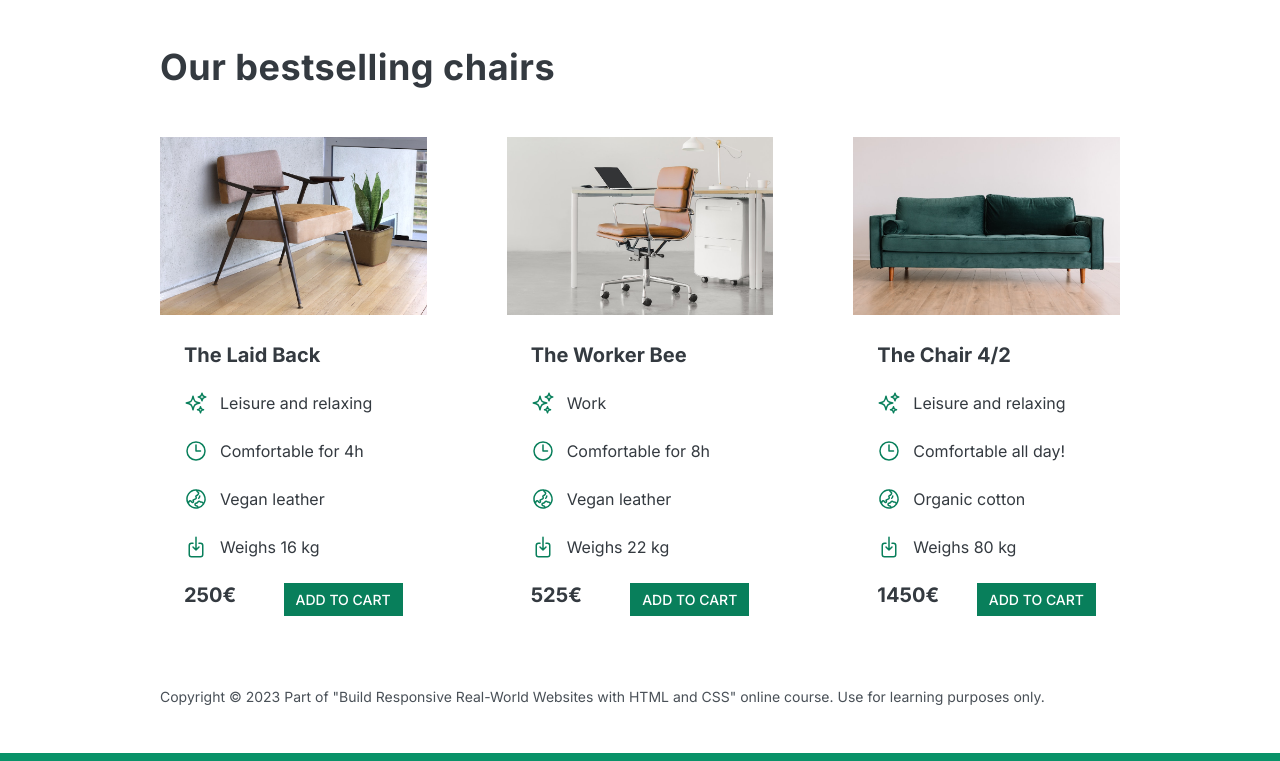
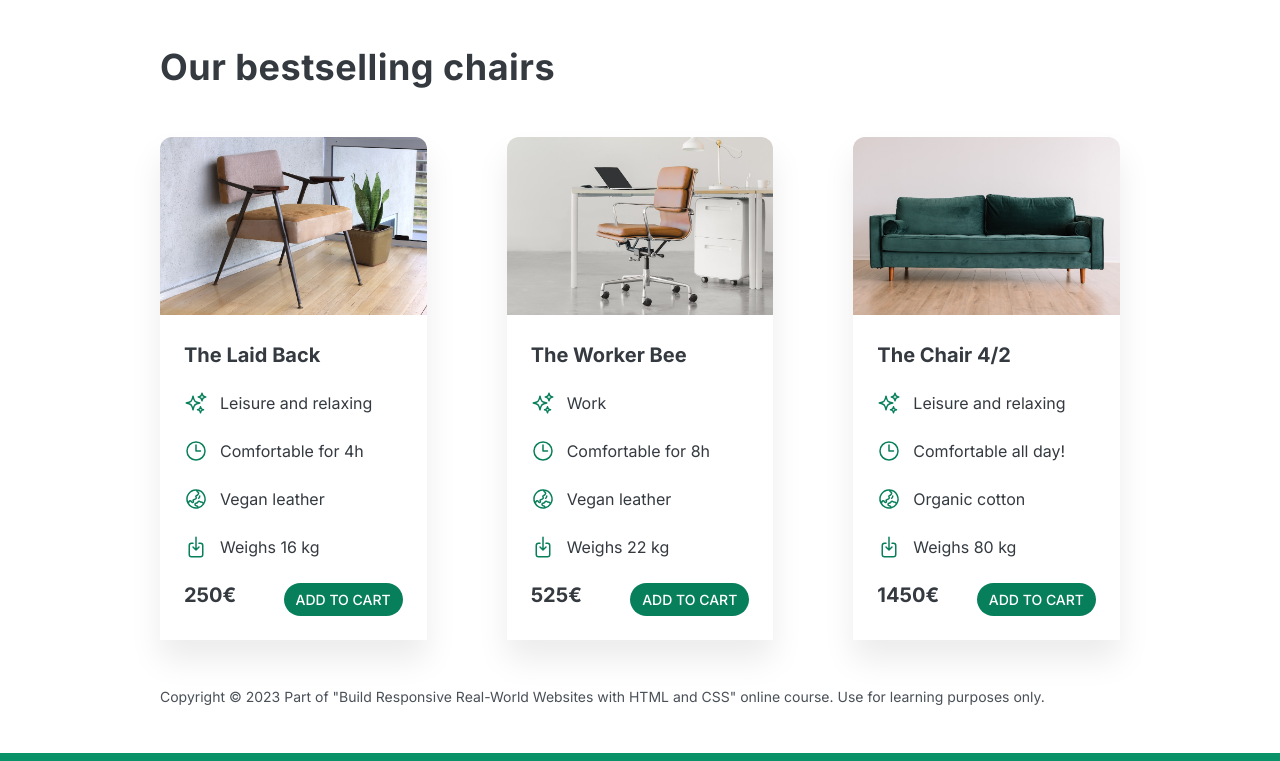
Before and after one commit to janomonje/design, a plain HTML site: page index.html in a window 1280 px wide. Shown: the part 1157-1918 px from the top of the page. Drawn offline with Linux system fonts and the light colour scheme.

Commit message:
shadows and border-radius

```diff
--- a/style.css
+++ b/style.css
@@ -56,6 +56,7 @@ h2 {
   text-transform: uppercase;
   font-weight: 500;
   display: inline-block; /*Because it is an inline element it needs to be in inline block to create maring space*/
+  border-radius: 100px;
 }
 
 .btn:hover,
@@ -73,6 +74,9 @@ h2 {
   padding: 8px 12px;
 }
 
+img{
+  border-radius: 12px;
+}
 /* ------------------------ */
 /* COMPONENT STYLES */
 /* ------------------------ */
@@ -94,6 +98,8 @@ h1 {
   font-size: 44px;
   line-height: 1.1;
   letter-spacing: -1px;
+  /* 44 / 52 / 62 */
+  /*text-shadow: 0px 5px 5px rgba(0, 0, 0, 0.3);  Horizontal off-set - Vertical off-set - Blur - Scale shadow up(optional) - color*/
 }
 
 .header-text {
@@ -129,6 +135,7 @@ img {
   background-color: #087f5b;
   color: #fff;
   padding: 24px;
+  border-radius: 12px;
 }
 
 .testimonial-box {
@@ -149,6 +156,15 @@ img {
 }
 
 /* CHAIRS */
+.chair {
+  box-shadow: 0px 20px 30px 0px rgba(0, 0, 0, 0.08); /* Horizontal off-set - Vertical off-set - Blur - Scale shadow up(optional) - color*/
+}
+
+.chair img{
+  border-bottom-left-radius: 0;
+  border-bottom-right-radius: 0;
+}
+
 .chair-box {
   padding: 24px;
 }
@@ -175,10 +191,9 @@ h3 {
 }
 
 .chair-icon {
-  stroke:#087f5b;
+  stroke: #087f5b;
   width: 24px;
   height: 24px;
-
 }
 
 .chair-price {
```
